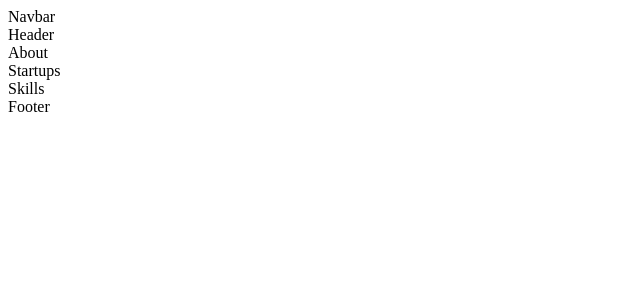
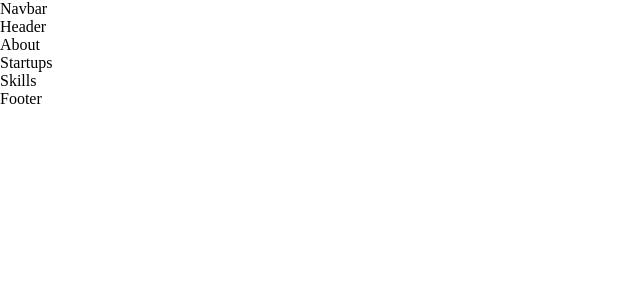
Before and after one commit to Takhine/portfolio, a React (Create React App) app: page / in a window 1280 px wide. Shown: the top 300 px of the page, without its empty margins (0-640 px from the left). Built offline with nearby package versions, Linux system fonts and the light colour scheme.

Commit message:
Styles Folder Structure

```diff
--- a/src/layout/Container.js
+++ b/src/layout/Container.js
@@ -3,7 +3,7 @@ import React from 'react';
 // Components
 import Navbar from './Navbar';
 import Footer from './Footer';
-
+import 'static/styles/main.scss';
 export default function Container(props) {
     return (
         <React.Fragment>
--- a/src/pages/MyProjects/index.js
+++ b/src/pages/MyProjects/index.js
@@ -1,5 +1,5 @@
 import React from 'react'
-
+import Container from 'layout/Container';
 // Components
 import Header from './Header';
 import Projects from './Projects';
@@ -7,10 +7,10 @@ import Contact from './Contact';
 
 export default function MyProjects() {
     return (
-        <React.Fragment>
+        <Container>
             <Header />
             <Projects />
             <Contact />
-        </React.Fragment>
+        </Container>
     )
 }
--- /dev/null
+++ b/src/static/styles/base/_base.scss
@@ -0,0 +1,5 @@
+*{
+    box-sizing: border-box;
+    margin: 0;
+    padding: 0;
+}
--- /dev/null
+++ b/src/static/styles/main.scss
@@ -0,0 +1,10 @@
+@import './utilities/variables';
+@import './utilities/colors';
+@import './utilities/breakpoints';
+@import './utilities/mixins';
+
+
+@import './base/base';
+
+@import './pages/home';
+@import './pages/projects';
```
Also changed, not shown: src/static/styles/pages/_home.scss (added), src/static/styles/pages/_projects.scss (added), src/static/styles/utilities/_breakpoints.scss (added), src/static/styles/utilities/_colors.scss (added), src/static/styles/utilities/_mixins.scss (added), src/static/styles/utilities/_variables.scss (added).
